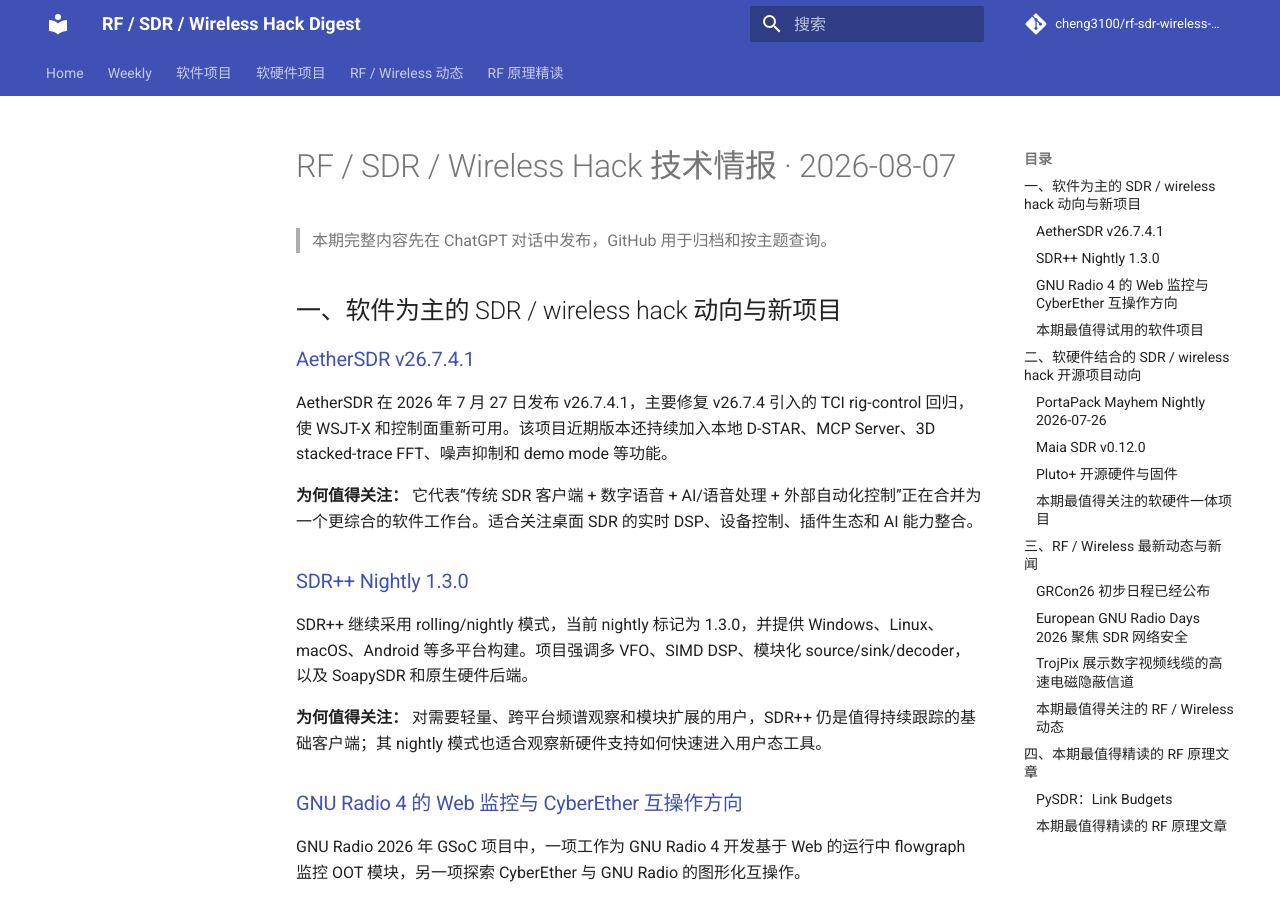
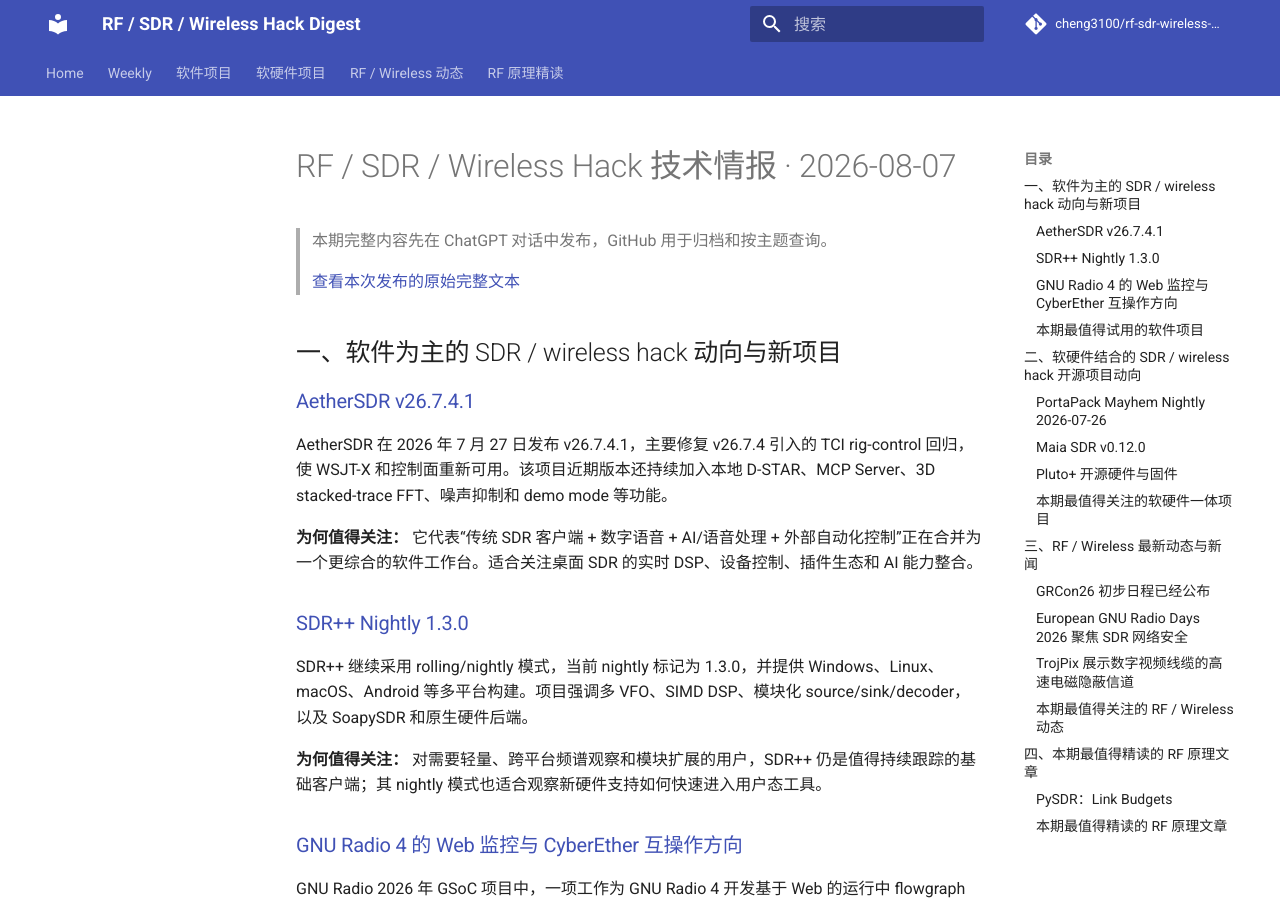
Before and after one commit to cheng3100/rf-sdr-wireless-security-digest, an MkDocs documentation site: the page built from docs/weekly/2026-08-07.md, in a window 1280 px wide and 900 px high. Built offline with MkDocs 1.6.1 and Material for MkDocs 9.7.7, drawn with Linux system fonts in a browser that asks for light colours; comment, search, counter and statistics services are not loaded.

Commit message:
link raw archive from 2026-08-07 weekly page

```diff
--- a/docs/weekly/2026-08-07.md
+++ b/docs/weekly/2026-08-07.md
@@ -1,6 +1,8 @@
 # RF / SDR / Wireless Hack 技术情报 · 2026-08-07
 
 > 本期完整内容先在 ChatGPT 对话中发布，GitHub 用于归档和按主题查询。
+>
+> [查看本次发布的原始完整文本](../raw/2026-08-07.md)
 
 <a id="software"></a>
 ## 一、软件为主的 SDR / wireless hack 动向与新项目
```
